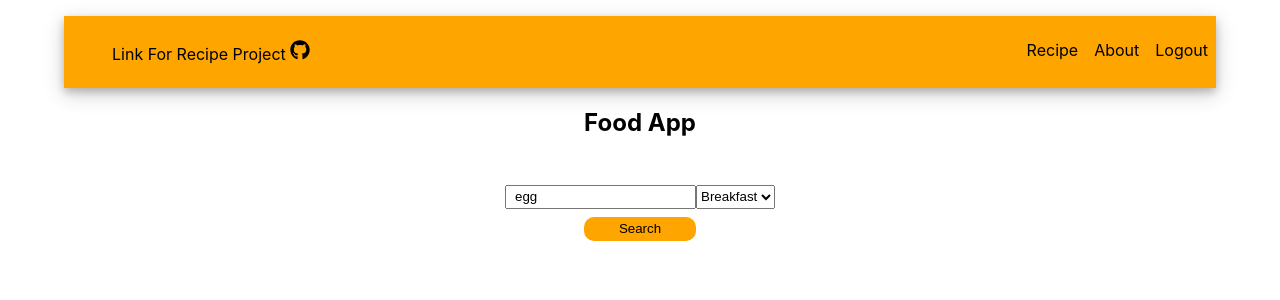
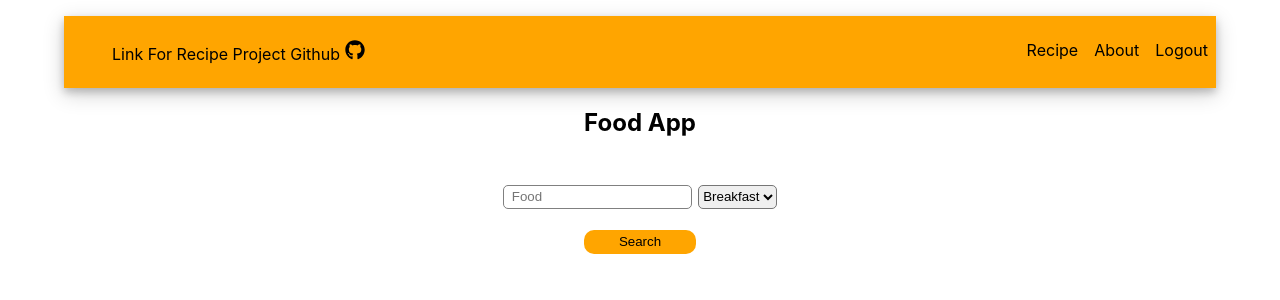
Before and after one commit to yasinyagmur/recipe-app-reactrouter, a React (Create React App) app: page /home in a window 1280 px wide. Shown: the top 300 px of the page. Built offline with nearby package versions, Linux system fonts and the light colour scheme; sample sign-in values are in the browser's storage.

Commit message:
home page css completed

```diff
--- a/src/Components/Header/Header.jsx
+++ b/src/Components/Header/Header.jsx
@@ -7,7 +7,7 @@ const Header = () => {
     <header>
       <ul>
         <li>
-          <a href="http://github.com/yasinyagmur" target="blank">Link For Recipe Project <FaGithub size={20}/></a>
+          <a href="http://github.com/yasinyagmur" target="blank">Link For Recipe Project Github <FaGithub size={20}/></a>
         </li>
       </ul>
       <ul>
--- a/src/Pages/Home/Home.css
+++ b/src/Pages/Home/Home.css
@@ -5,13 +5,18 @@
 }
 .homeSelect{
     height: 1.5rem;
+    border-radius: 5px;
+    margin-left: 0.4rem;
 }
 .homeInput{
     height: 1.5rem;
     padding-left: 0.5rem;
+    border: 1px solid gray;
+    border-radius: 5px;
 }
 .homeSubmitButton{
     width: 7rem;
+    margin-top: 1.3rem;
     background-color: orange;
 }
 .homeSubmitButton:hover{
--- a/src/Pages/Home/Home.jsx
+++ b/src/Pages/Home/Home.jsx
@@ -6,7 +6,7 @@ import RecipeCard from "./RecipeCard";
 
 const Home = () => {
   const [meal, setMeal] = useState("breakfast");
-  const [query, setQuery] = useState("egg");
+  const [query, setQuery] = useState("");
   const [recipes, setRecipes] = useState([]);
 
   const APP_ID = "b6838f99";
@@ -14,13 +14,13 @@ const Home = () => {
   const url = `https://api.edamam.com/search?q=${query}&app_id=${APP_ID}&app_key=${APP_KEY}&mealType=${meal}`;
 
   const getData = async () => {
-      try {
-        const { data } = await axios.get(url);
-        setRecipes(data.hits);
-      } catch (error) {
-        console.log(error);
-      }
+    try {
+      const { data } = await axios.get(url);
+      setRecipes(data.hits);
+    } catch (error) {
+      console.log(error);
     }
+  };
 
   const handleSubmit = (e) => {
     e.preventDefault();
```
